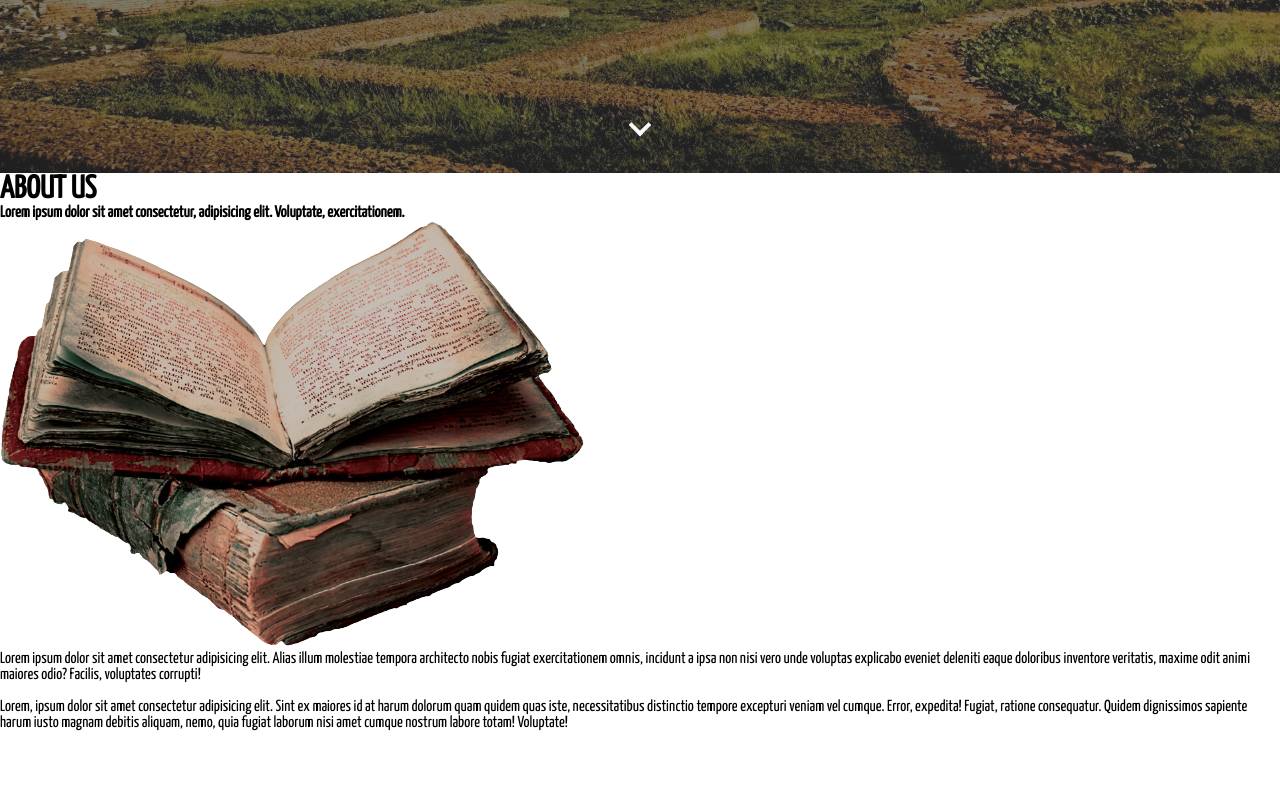
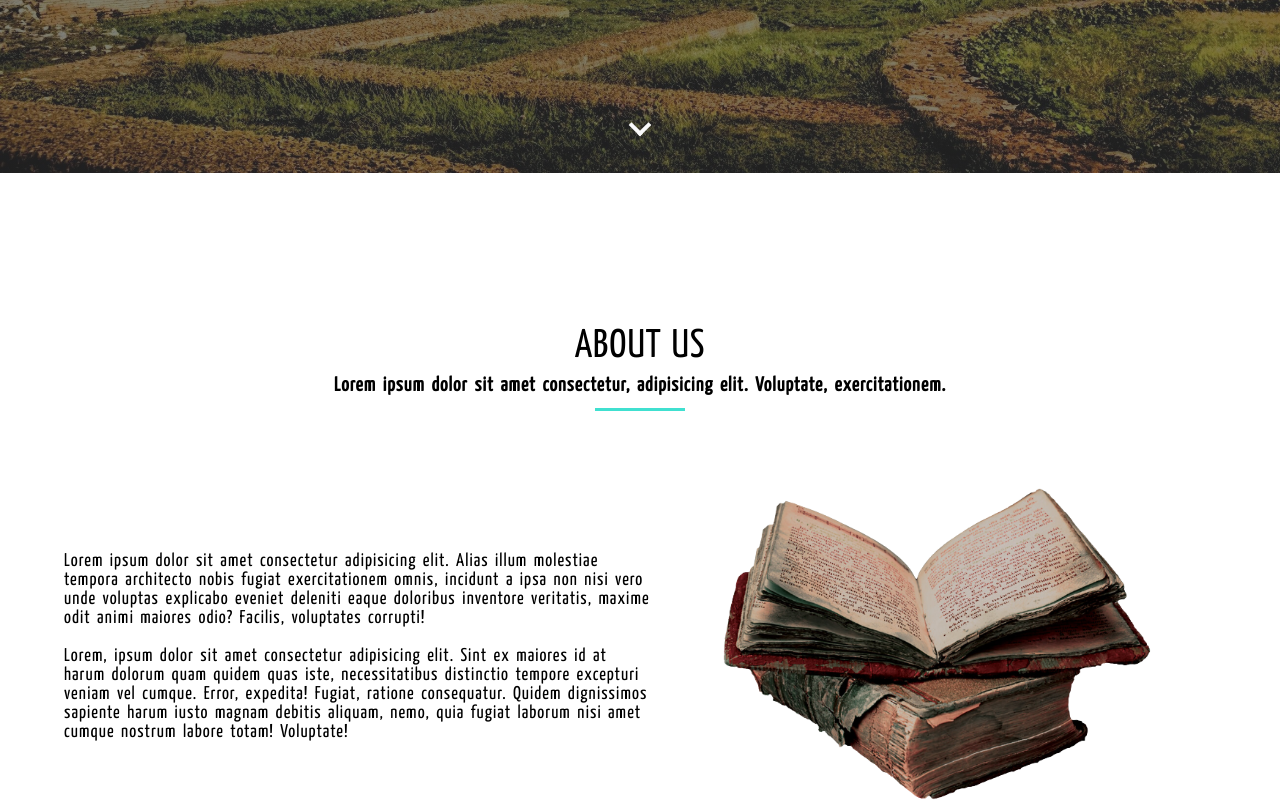
Before and after one commit to anishsingh42/CrunchClone, a plain HTML site: page index.html in a window 1280 px wide. Shown: the part 707-1507 px from the top of the page. Before the commit the page ends 1438 px from the top, so only its background shows below. Drawn offline with Linux system fonts and the light colour scheme.

Commit message:
Update stylesheet_index.css
Updated the stylesheet_index.css

```diff
--- a/stylesheet_index.css
+++ b/stylesheet_index.css
@@ -80,6 +80,7 @@ nav ul li a
     /* background: grey; */
     transition-duration: 275ms;
     transition-timing-function: ease-in-out;
+
 }
 /* #last_nav_link_contacts
 {
@@ -206,3 +207,51 @@ nav ul li a:hover
     border:  rgba(48,213,200,0.825) solid;
     border-width: 0px 4px 4px 0px;
 }
+
+.about_us{
+    letter-spacing: 1px;
+    word-spacing: 2.5px;
+}
+
+.title_about_us
+{
+    display: flex;
+    justify-content: center;
+    align-items: center;
+    margin-top:12%;
+    font-size: 40px;
+    font-weight: lighter;
+}
+.about_us h4
+{
+    display: flex;
+    justify-content: center;
+    align-items: center;
+    margin-top:10px;
+    font-size: 20px;
+}
+.line
+{
+    display: block;
+    width:7%;
+    border-bottom: turquoise solid 3.5px;
+    margin-left: auto;
+    margin-right: auto;
+    margin-top:1% ;
+    margin-bottom: 1%;
+}
+.book_img
+{
+    float: right;
+    margin:5% 10% auto auto;
+    width:33.5%;
+    height: auto;
+}
+.about_txt
+{
+    float: left;
+    margin:10% auto auto 5%;
+    width:46%;
+    height: auto;
+    font-size: 18.5px;
+}
```
